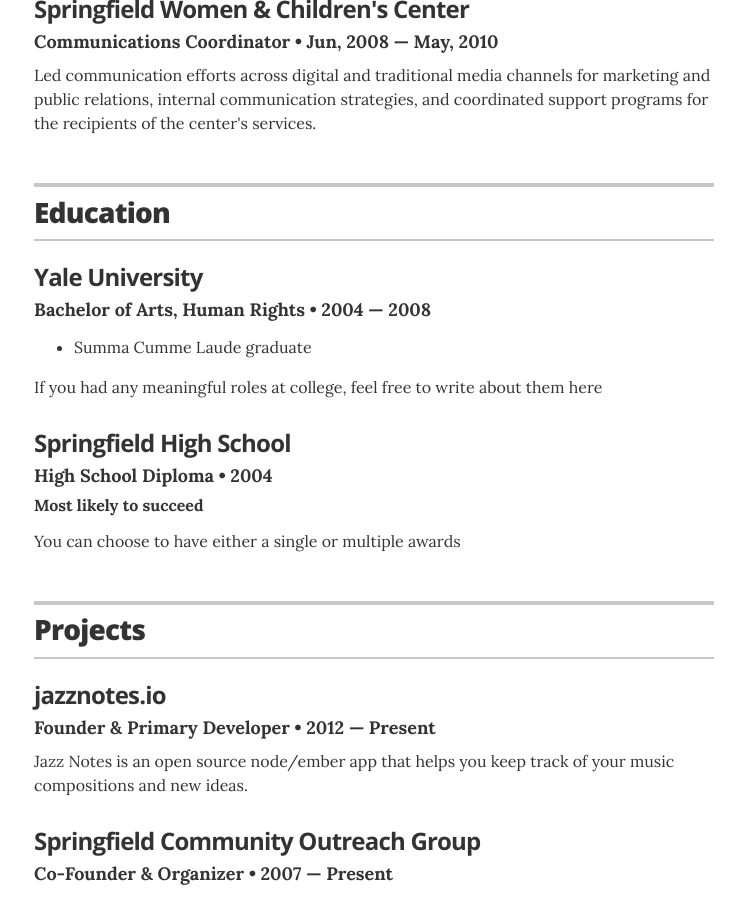
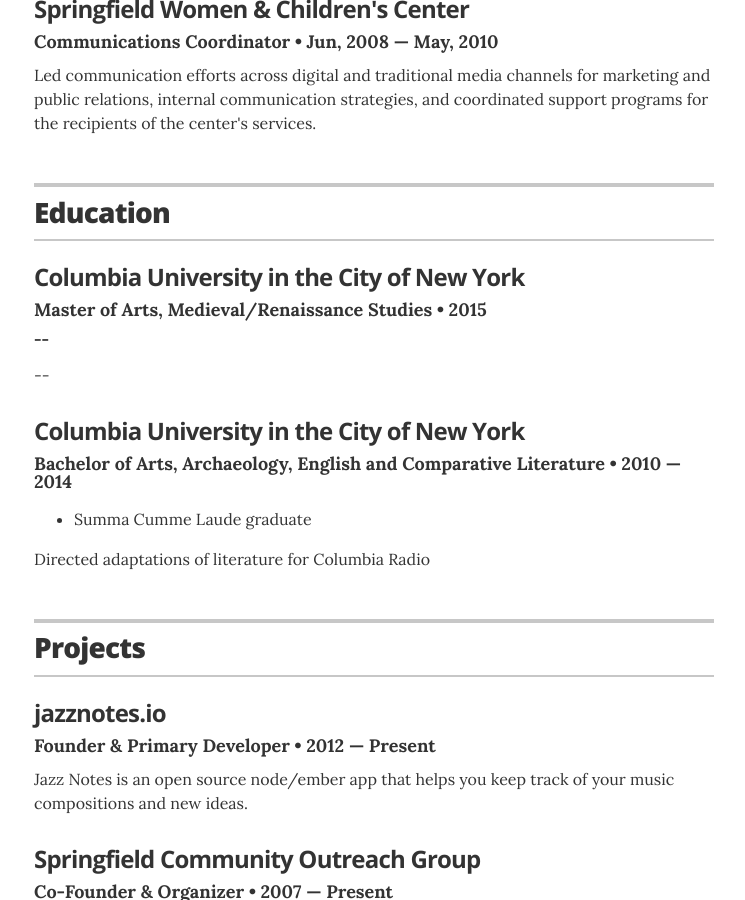
Before and after one commit to mwmxyz/academic, a Jekyll site: the page built from index.html, in a window 1280 px wide and 900 px high, scrolled down 1006 px. Shown: the whole window, without its empty margins (266-1011 px from the left). Built offline with Jekyll 4.4.1, drawn with Linux system fonts in a browser that asks for light colours.

Commit message:
Update education.yml

```diff
--- a/_data/education.yml
+++ b/_data/education.yml
@@ -1,13 +1,14 @@
 # Degree
-- degree: Bachelor of Arts, Human Rights
-  uni: Yale University
-  year: 2004 &mdash; 2008
+
+- degree: Master of Arts, Medieval/Renaissance Studies
+  uni: Columbia University in the City of New York
+  year: 2015
+  award: --
+  summary: --
+
+- degree: Bachelor of Arts, Archaeology, English and Comparative Literature
+  uni: Columbia University in the City of New York
+  year: 2010 &mdash; 2014
   awards:
     - award: Summa Cumme Laude graduate
-  summary: If you had any meaningful roles at college, feel free to write about them here
-
-- degree: High School Diploma
-  uni: Springfield High School
-  year: 2004
-  award: Most likely to succeed
-  summary: You can choose to have either a single or multiple awards
+  summary: Directed adaptations of literature for Columbia Radio
```
